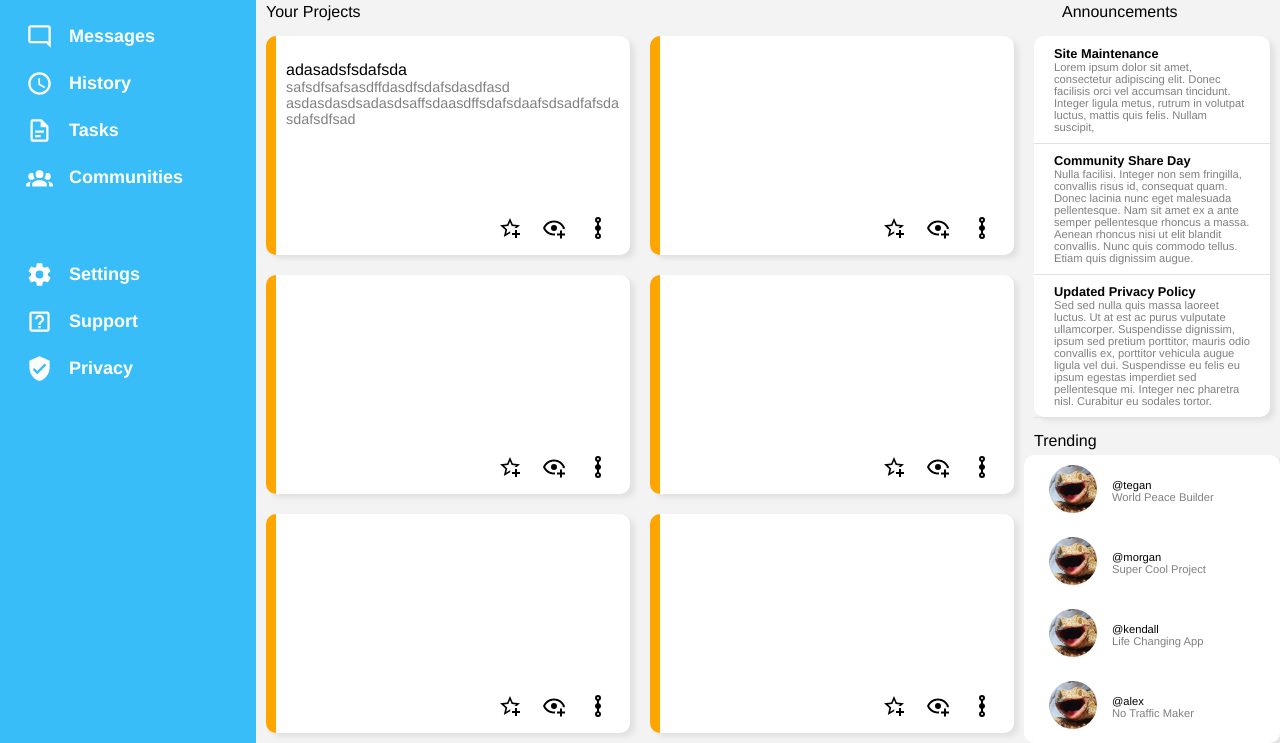
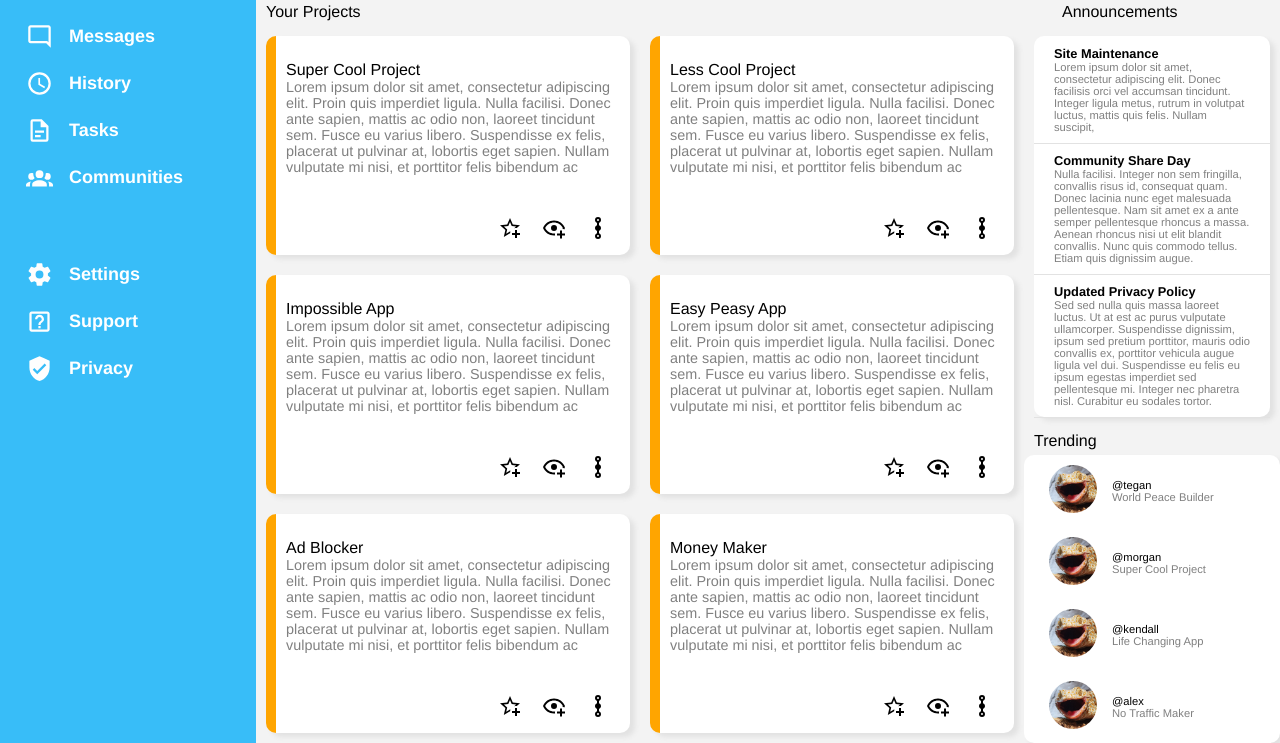
Before and after one commit to Gekolord/Project-Admin-Dashboard, a plain HTML site: page index.html in a window 1280 px wide. Shown: the part 151-894 px from the top of the page. Drawn offline with Linux system fonts and the light colour scheme.

Commit message:
finish project for now

```diff
--- a/index.html
+++ b/index.html
@@ -52,8 +52,8 @@
                 <div class="projects">
                     <div class="project">
                         <div class="project-text">
-                            <div class="bold">adasadsfsdafsda</div>
-                            <div class="gray">safsdfsafsasdffdasdfsdafsdasdfasd asdasdasdsadasdsaffsdaasdffsdafsdaafsdsadfafsdasdafsdfsad</div>
+                            <div class="bold">Super Cool Project</div>
+                            <div class="gray">Lorem ipsum dolor sit amet, consectetur adipiscing elit. Proin quis imperdiet ligula. Nulla facilisi. Donec ante sapien, mattis ac odio non, laoreet tincidunt sem. Fusce eu varius libero. Suspendisse ex felis, placerat ut pulvinar at, lobortis eget sapien. Nullam vulputate mi nisi, et porttitor felis bibendum ac</div>
                         </div>
                         <div class="icons">
                             <svg class="headersvg" xmlns="http://www.w3.org/2000/svg" viewBox="0 0 24 24"><title>star-plus-outline</title><path d="M5.8 21L7.4 14L2 9.2L9.2 8.6L12 2L14.8 8.6L22 9.2L18.8 12H18C17.3 12 16.6 12.1 15.9 12.4L18.1 10.5L13.7 10.1L12 6.1L10.3 10.1L5.9 10.5L9.2 13.4L8.2 17.7L12 15.4L12.5 15.7C12.3 16.2 12.1 16.8 12.1 17.3L5.8 21M17 14V17H14V19H17V22H19V19H22V17H19V14H17Z" /></svg>
@@ -63,8 +63,8 @@
                     </div>
                     <div class="project">
                         <div class="project-text">
-                            <div class="bold"></div>
-                            <div class="gray"></div>
+                            <div class="bold">Less Cool Project</div>
+                            <div class="gray">Lorem ipsum dolor sit amet, consectetur adipiscing elit. Proin quis imperdiet ligula. Nulla facilisi. Donec ante sapien, mattis ac odio non, laoreet tincidunt sem. Fusce eu varius libero. Suspendisse ex felis, placerat ut pulvinar at, lobortis eget sapien. Nullam vulputate mi nisi, et porttitor felis bibendum ac</div>
                         </div>
                         <div class="icons">
                             <svg class="headersvg" xmlns="http://www.w3.org/2000/svg" viewBox="0 0 24 24"><title>star-plus-outline</title><path d="M5.8 21L7.4 14L2 9.2L9.2 8.6L12 2L14.8 8.6L22 9.2L18.8 12H18C17.3 12 16.6 12.1 15.9 12.4L18.1 10.5L13.7 10.1L12 6.1L10.3 10.1L5.9 10.5L9.2 13.4L8.2 17.7L12 15.4L12.5 15.7C12.3 16.2 12.1 16.8 12.1 17.3L5.8 21M17 14V17H14V19H17V22H19V19H22V17H19V14H17Z" /></svg>
@@ -74,8 +74,8 @@
                     </div>
                     <div class="project">
                         <div class="project-text">
-                            <div class="bold"></div>
-                            <div class="gray"></div>
+                            <div class="bold">Impossible App</div>
+                            <div class="gray">Lorem ipsum dolor sit amet, consectetur adipiscing elit. Proin quis imperdiet ligula. Nulla facilisi. Donec ante sapien, mattis ac odio non, laoreet tincidunt sem. Fusce eu varius libero. Suspendisse ex felis, placerat ut pulvinar at, lobortis eget sapien. Nullam vulputate mi nisi, et porttitor felis bibendum ac</div>
                         </div>
                         <div class="icons">
                             <svg class="headersvg" xmlns="http://www.w3.org/2000/svg" viewBox="0 0 24 24"><title>star-plus-outline</title><path d="M5.8 21L7.4 14L2 9.2L9.2 8.6L12 2L14.8 8.6L22 9.2L18.8 12H18C17.3 12 16.6 12.1 15.9 12.4L18.1 10.5L13.7 10.1L12 6.1L10.3 10.1L5.9 10.5L9.2 13.4L8.2 17.7L12 15.4L12.5 15.7C12.3 16.2 12.1 16.8 12.1 17.3L5.8 21M17 14V17H14V19H17V22H19V19H22V17H19V14H17Z" /></svg>
@@ -85,8 +85,8 @@
                     </div>
                     <div class="project">
                         <div class="project-text">
-                            <div class="bold"></div>
-                            <div class="gray"></div>
+                            <div class="bold">Easy Peasy App</div>
+                            <div class="gray">Lorem ipsum dolor sit amet, consectetur adipiscing elit. Proin quis imperdiet ligula. Nulla facilisi. Donec ante sapien, mattis ac odio non, laoreet tincidunt sem. Fusce eu varius libero. Suspendisse ex felis, placerat ut pulvinar at, lobortis eget sapien. Nullam vulputate mi nisi, et porttitor felis bibendum ac</div>
                         </div>
                         <div class="icons">
                             <svg class="headersvg" xmlns="http://www.w3.org/2000/svg" viewBox="0 0 24 24"><title>star-plus-outline</title><path d="M5.8 21L7.4 14L2 9.2L9.2 8.6L12 2L14.8 8.6L22 9.2L18.8 12H18C17.3 12 16.6 12.1 15.9 12.4L18.1 10.5L13.7 10.1L12 6.1L10.3 10.1L5.9 10.5L9.2 13.4L8.2 17.7L12 15.4L12.5 15.7C12.3 16.2 12.1 16.8 12.1 17.3L5.8 21M17 14V17H14V19H17V22H19V19H22V17H19V14H17Z" /></svg>
@@ -96,8 +96,8 @@
                     </div>
                     <div class="project">
                         <div class="project-text">
-                            <div class="bold"></div>
-                            <div class="gray"></div>
+                            <div class="bold">Ad Blocker</div>
+                            <div class="gray">Lorem ipsum dolor sit amet, consectetur adipiscing elit. Proin quis imperdiet ligula. Nulla facilisi. Donec ante sapien, mattis ac odio non, laoreet tincidunt sem. Fusce eu varius libero. Suspendisse ex felis, placerat ut pulvinar at, lobortis eget sapien. Nullam vulputate mi nisi, et porttitor felis bibendum ac</div>
                         </div>
                         <div class="icons">
                             <svg class="headersvg" xmlns="http://www.w3.org/2000/svg" viewBox="0 0 24 24"><title>star-plus-outline</title><path d="M5.8 21L7.4 14L2 9.2L9.2 8.6L12 2L14.8 8.6L22 9.2L18.8 12H18C17.3 12 16.6 12.1 15.9 12.4L18.1 10.5L13.7 10.1L12 6.1L10.3 10.1L5.9 10.5L9.2 13.4L8.2 17.7L12 15.4L12.5 15.7C12.3 16.2 12.1 16.8 12.1 17.3L5.8 21M17 14V17H14V19H17V22H19V19H22V17H19V14H17Z" /></svg>
@@ -107,8 +107,8 @@
                     </div>
                     <div class="project">
                         <div class="project-text">
-                            <div class="bold"></div>
-                            <div class="gray"></div>
+                            <div class="bold">Money Maker</div>
+                            <div class="gray">Lorem ipsum dolor sit amet, consectetur adipiscing elit. Proin quis imperdiet ligula. Nulla facilisi. Donec ante sapien, mattis ac odio non, laoreet tincidunt sem. Fusce eu varius libero. Suspendisse ex felis, placerat ut pulvinar at, lobortis eget sapien. Nullam vulputate mi nisi, et porttitor felis bibendum ac</div>
                         </div>
                         <div class="icons">
                             <svg class="headersvg" xmlns="http://www.w3.org/2000/svg" viewBox="0 0 24 24"><title>star-plus-outline</title><path d="M5.8 21L7.4 14L2 9.2L9.2 8.6L12 2L14.8 8.6L22 9.2L18.8 12H18C17.3 12 16.6 12.1 15.9 12.4L18.1 10.5L13.7 10.1L12 6.1L10.3 10.1L5.9 10.5L9.2 13.4L8.2 17.7L12 15.4L12.5 15.7C12.3 16.2 12.1 16.8 12.1 17.3L5.8 21M17 14V17H14V19H17V22H19V19H22V17H19V14H17Z" /></svg>
```
